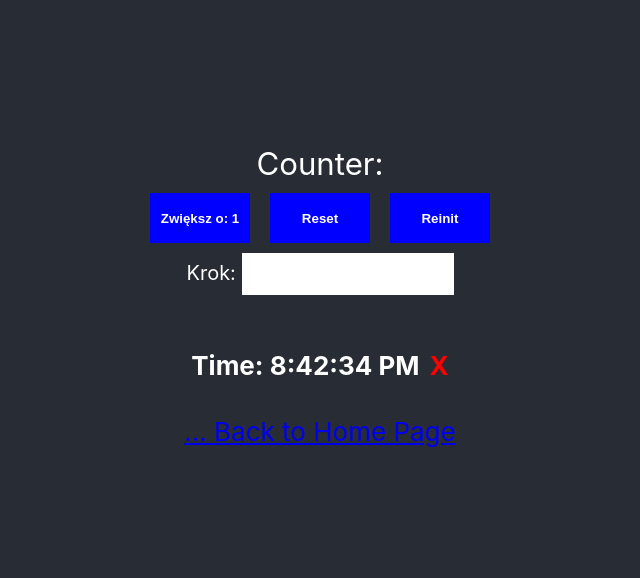
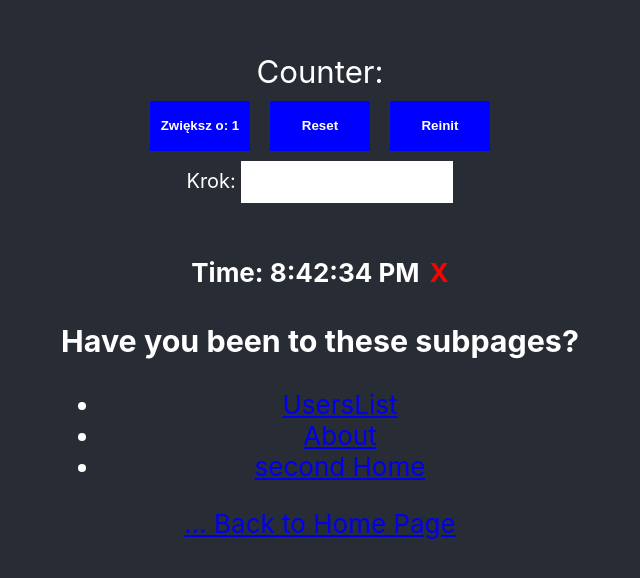
Before and after one commit to ulajeziorna20/react-router-app, a React (Create React App) app: page /counter in a window 1280 px wide. Shown: the part 104-682 px from the top of the page, without its empty margins (320-960 px from the left). Built offline with nearby package versions, Linux system fonts and the light colour scheme.

Commit message:
implementacja pozostałych nawigacji w pozostałych komponentach, formatowanie

```diff
--- a/src/About.js
+++ b/src/About.js
@@ -1,25 +1,44 @@
-import React from "react";
+import React from "react"
 import { Outlet, Link } from "react-router-dom"
-
 
 function About() {
   return (
     <>
       <main>
         <h2>Who are we?</h2>
-        <p>
-          That feels like an existential question, don't you
-          think?
-        </p>
+        <p>That feels like an existential question, don't you think?</p>
       </main>
-      <nav>
-        {/* <Link to="/">Home</Link> */}
+      <h3>Have you been to these subpages?</h3>
+      <nav className="second-home-navigation">
+        <ul>
+          <li>
+            {" "}
+            <Link to="/users-list" className="link-main-list">
+              UsersList
+            </Link>
+          </li>
+          <li>
+            {" "}
+            <Link to="/second-home" className="link-main-list">
+              Second Home
+            </Link>
+          </li>
+          <li>
+            {" "}
+            <Link to="/counter" className="link-main-list">
+              Counter
+            </Link>
+          </li>
+        </ul>
       </nav>
       <nav className="main-navigation">
-        <Link to="/" className="link-main-list"> ... Back to Home Page</Link>
+        <Link to="/" className="link-main-list">
+          {" "}
+          ... Back to Home Page
+        </Link>
       </nav>
     </>
-  );
+  )
 }
 
-export default About;
+export default About
--- a/src/SecondHome.js
+++ b/src/SecondHome.js
@@ -10,7 +10,29 @@ function SecondHome() {
           I was a trial homepage! Now I am one of the children of the App Route!
         </p>
       </main>
-      <nav></nav>
+      <h3>Have you been to these subpages?</h3>
+      <nav className="second-home-navigation">
+        <ul>
+          <li>
+            {" "}
+            <Link to="/users-list" className="link-main-list">
+              Users List
+            </Link>
+          </li>
+          <li>
+            {" "}
+            <Link to="/about" className="link-main-list">
+              About
+            </Link>
+          </li>
+          <li>
+            {" "}
+            <Link to="/counter" className="link-main-list">
+              Counter
+            </Link>
+          </li>
+        </ul>
+      </nav>
       <br />
       <nav className="main-navigation">
         <Link to="/" className="link-main-list">
--- a/src/components/counter/Counter.js
+++ b/src/components/counter/Counter.js
@@ -51,6 +51,29 @@ const Counter = (props) => {
         ) : (
           <span onClick={showHideClock}>Show clock</span>
         )}
+        <h3>Have you been to these subpages?</h3>
+        <nav className="second-home-navigation">
+          <ul>
+            <li>
+              {" "}
+              <Link to="/users-list" className="link-main-list">
+                UsersList
+              </Link>
+            </li>
+            <li>
+              {" "}
+              <Link to="/about" className="link-main-list">
+                About
+              </Link>
+            </li>
+            <li>
+              {" "}
+              <Link to="/second-home" className="link-main-list">
+                second Home
+              </Link>
+            </li>
+          </ul>
+        </nav>
         <nav className="main-navigation">
           <Link to="/" className="link-main-list">
             {" "}
```
